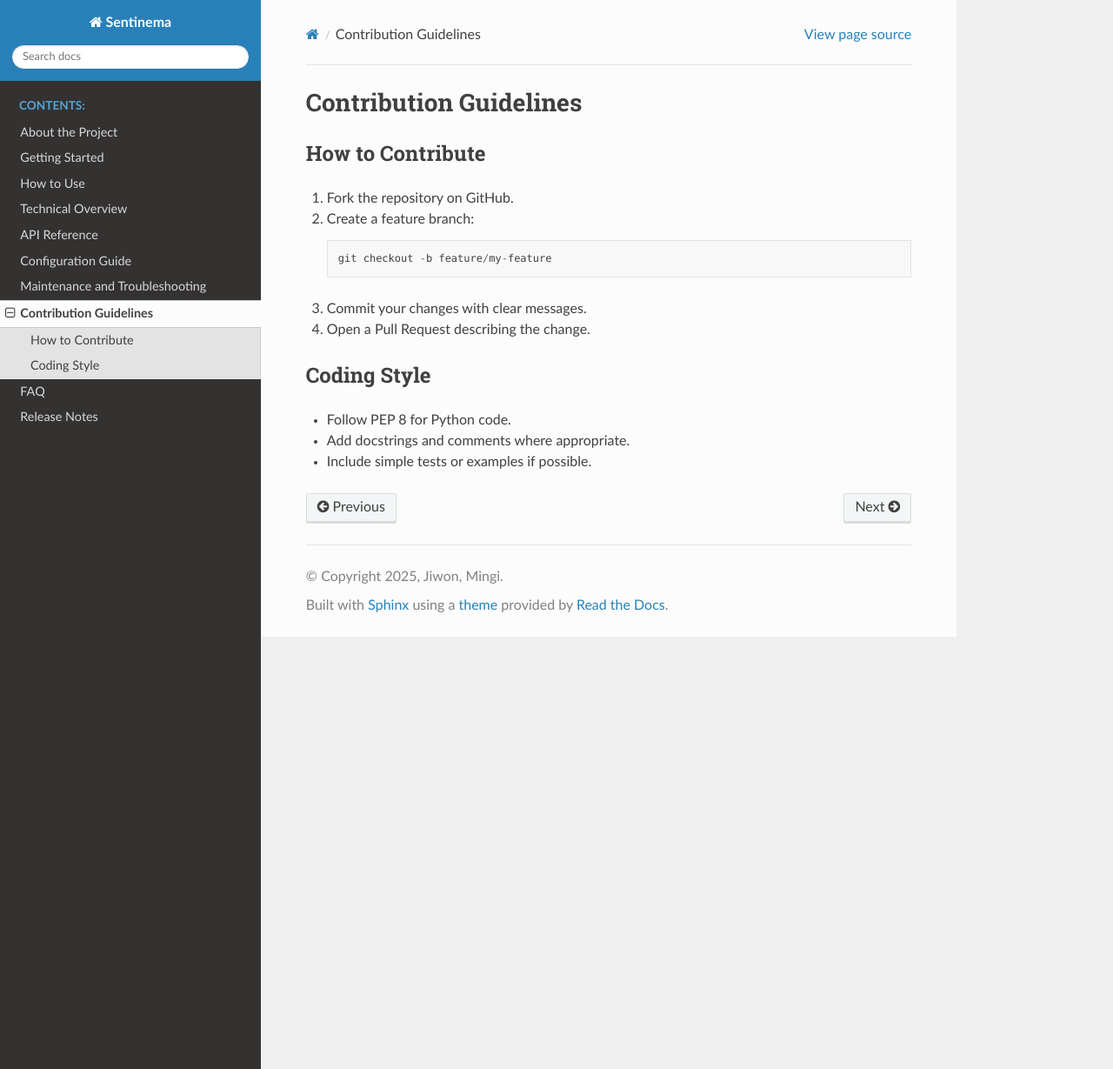
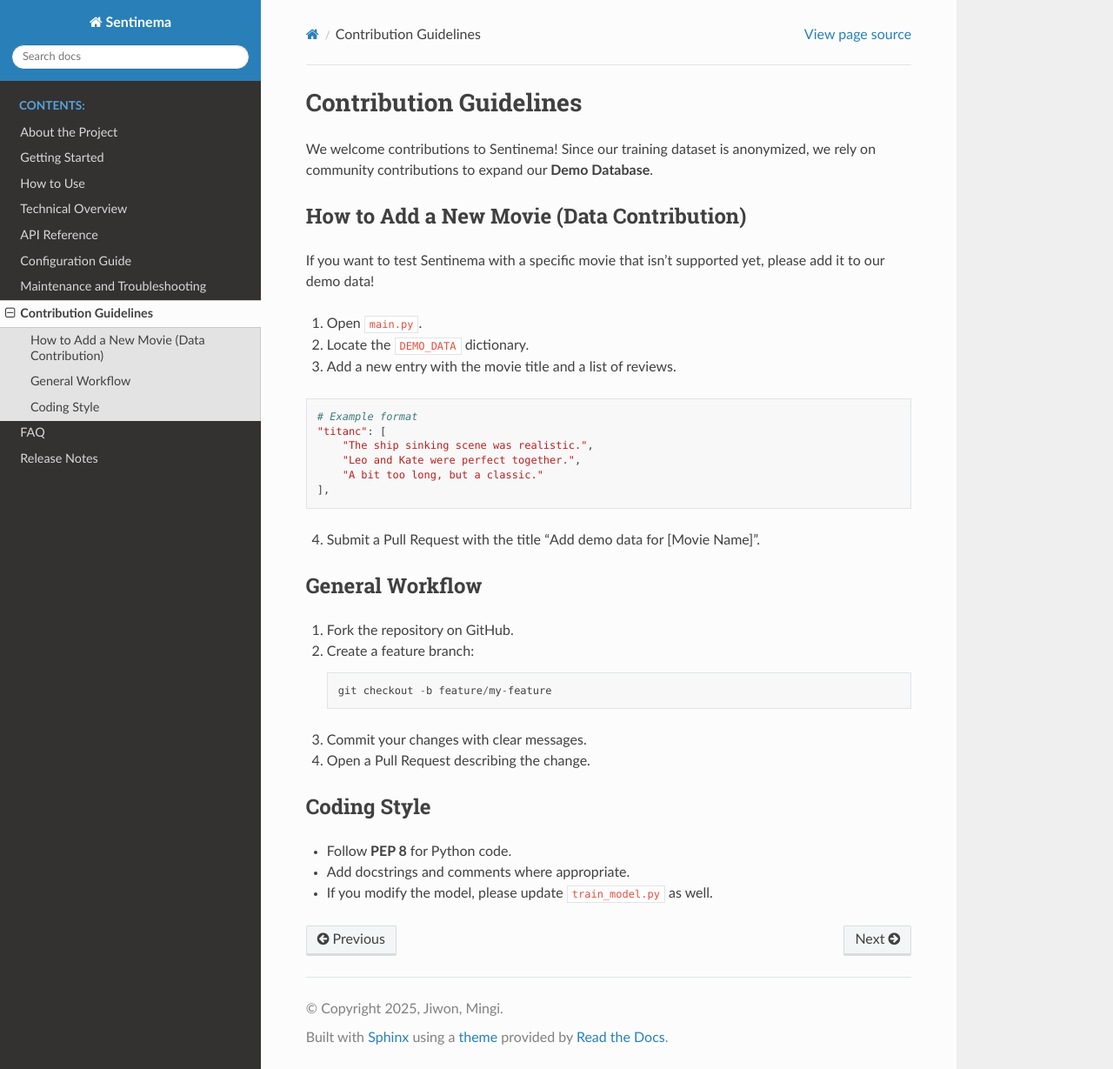
Before and after one commit to JIWONJJJ/Sentinema, a Sphinx documentation site: the page built from docs/source/contributing.rst, in a window 1280 px wide and 1229 px high. Shown: the whole window at 87% size. Built offline with Sphinx 7.4.7 and the Read the Docs theme 3.1.0, drawn with Linux system fonts in a browser that asks for light colours.

Commit message:
Update contributing.rst

```diff
--- a/docs/source/contributing.rst
+++ b/docs/source/contributing.rst
@@ -1,13 +1,35 @@
 Contribution Guidelines
 =======================
 
-How to Contribute
------------------
+We welcome contributions to Sentinema! Since our training dataset is anonymized, we rely on community contributions to expand our **Demo Database**.
+
+How to Add a New Movie (Data Contribution)
+------------------------------------------
+
+If you want to test Sentinema with a specific movie that isn't supported yet, please add it to our demo data!
+
+1. Open ``main.py``.
+2. Locate the ``DEMO_DATA`` dictionary.
+3. Add a new entry with the movie title and a list of reviews.
+
+.. code-block:: python
+
+   # Example format
+   "titanc": [
+       "The ship sinking scene was realistic.",
+       "Leo and Kate were perfect together.",
+       "A bit too long, but a classic."
+   ],
+
+4. Submit a Pull Request with the title "Add demo data for [Movie Name]".
+
+General Workflow
+----------------
 
 1. Fork the repository on GitHub.
 2. Create a feature branch::
 
-     git checkout -b feature/my-feature
+      git checkout -b feature/my-feature
 
 3. Commit your changes with clear messages.
 4. Open a Pull Request describing the change.
@@ -15,6 +37,6 @@ How to Contribute
 Coding Style
 ------------
 
-- Follow PEP 8 for Python code.
+- Follow **PEP 8** for Python code.
 - Add docstrings and comments where appropriate.
-- Include simple tests or examples if possible.
+- If you modify the model, please update ``train_model.py`` as well.
```
